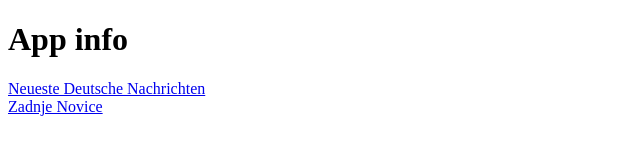
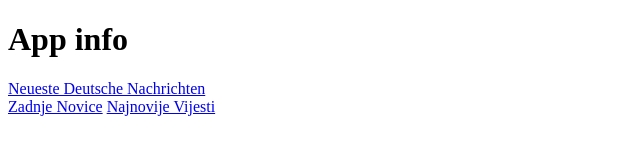
Before and after one commit to rolevi/rolevi.github.io, a plain HTML site: page index.html in a window 1280 px wide. Shown: the whole page, without its empty margins (0-640 px from the left). Drawn offline with Linux system fonts and the light colour scheme.

Commit message:
Update index.html

```diff
--- a/index.html
+++ b/index.html
@@ -4,5 +4,6 @@
 <h1>App info</h1>
 <a href="https://rolevi.github.io/ndn.html">Neueste Deutsche Nachrichten</a></br>
 <a href="https://rolevi.github.io/zn.html">Zadnje Novice</a>
+<a href="https://rolevi.github.io/nv.html">Najnovije Vijesti</a>
 </body>
 </html>
```
